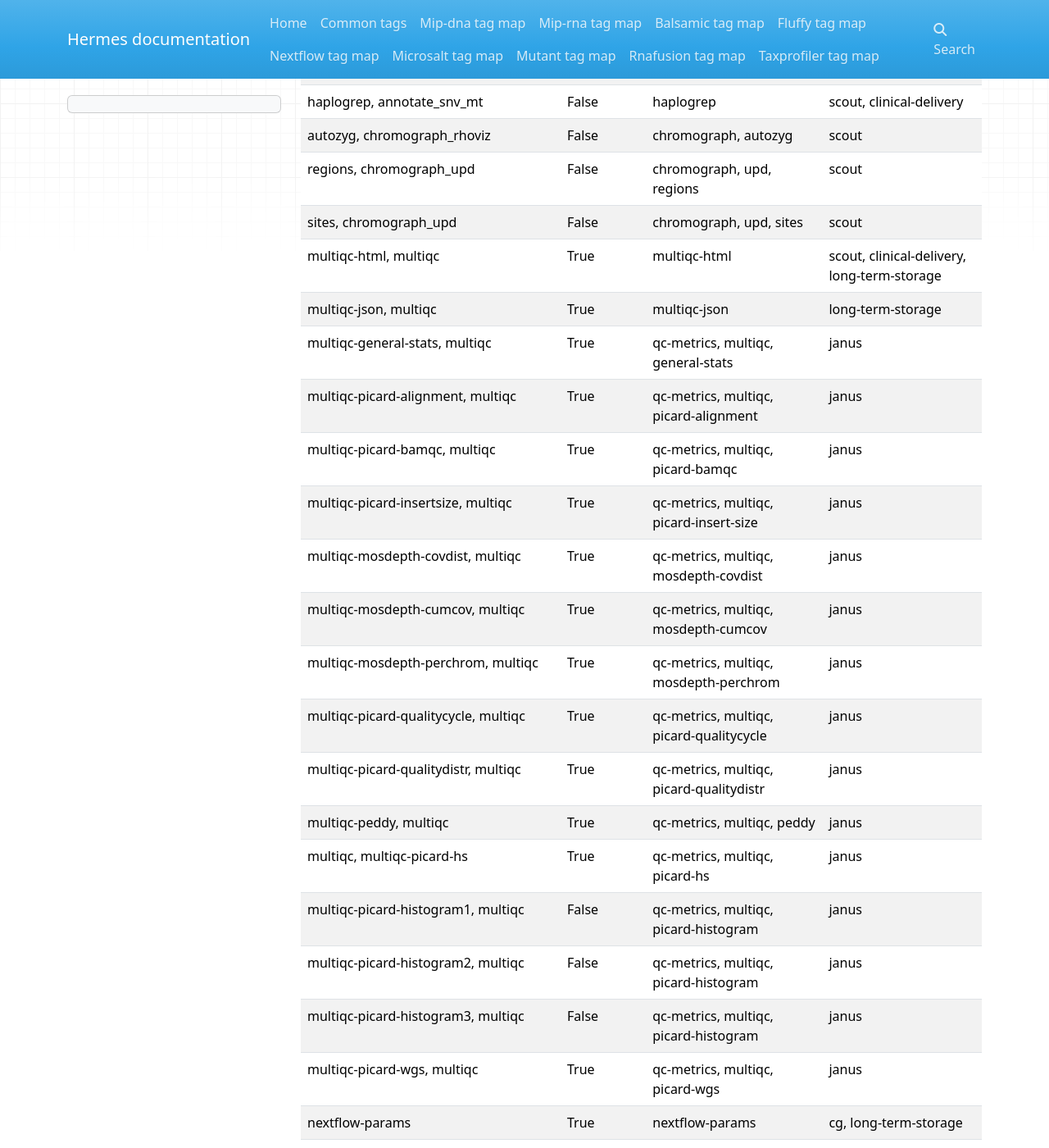
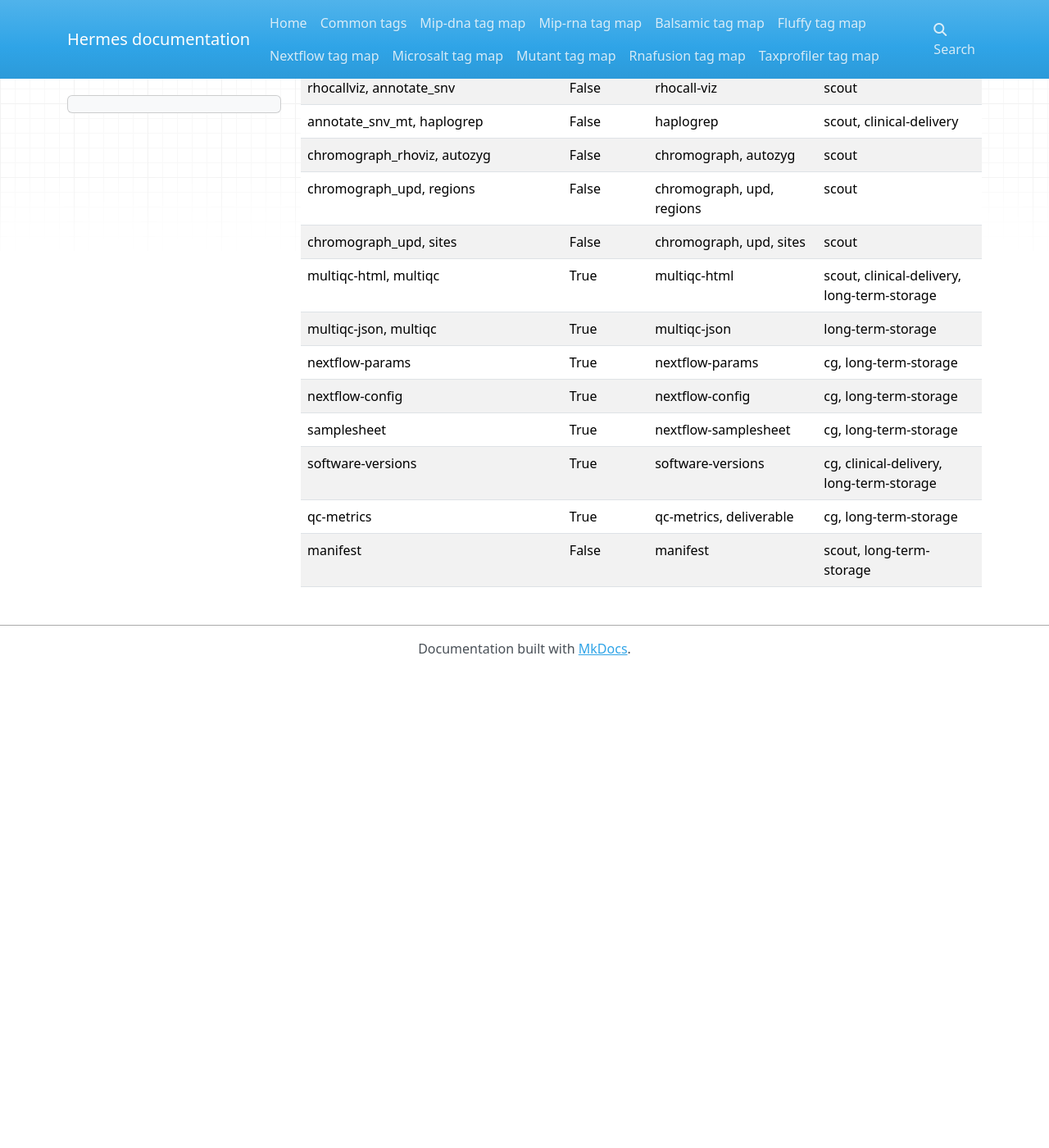
Before and after one commit to Clinical-Genomics/hermes, an MkDocs documentation site: the page built from docs/raredisease_map.md, in a window 1280 px wide and 1400 px high, scrolled down 3220 px. Shown: the whole window at 82% size. Built offline with MkDocs 1.6.1, drawn with Linux system fonts in a browser that asks for light colours; nearby versions of some CDN libraries; after the commit the page ends 4039 px from its top, so only the background shows below that; some of the changed text lies outside the part shown.

Commit message:
update docs

```diff
--- a/docs/raredisease_map.md
+++ b/docs/raredisease_map.md
@@ -1,84 +1,69 @@
-| Raredisease tags                                 | Mandatory   | HK tags                                  | Used by                                        |
-|--------------------------------------------------|-------------|------------------------------------------|------------------------------------------------|
-| alignment, alignment_markduplicates              | False       | cram, picard-duplicates                  | scout, clinical-delivery                       |
-| alignment_markduplicates_index, alignment        | False       | cram-index, picard-duplicates            | scout, clinical-delivery                       |
-| alignment, alignment_mt                          | False       | bam-mt                                   | scout                                          |
-| alignment, alignment_mt_index                    | False       | bam-mt-index                             | scout                                          |
-| tiddit_coverage                                  | False       | tiddit-coverage, bigwig                  | scout                                          |
-| qc_bam, mosdepth_d4                              | False       | coverage, d4                             | scout                                          |
-| tcov, chromograph_cov                            | False       | chromograph, tcov                        | scout                                          |
-| tsv, smncopynumbercaller                         | False       | smn-calling                              | scout, clinical-delivery, long-term-storage    |
-| variant_catalog, expansionhunter                 | False       | expansionhunter, variant-catalog         | scout, long-term-storage                       |
-| case_sv_str, expansionhunter_stranger            | False       | vcf-str                                  | scout, long-term-storage, clinical-delivery    |
-| case_sv_str_index, expansionhunter_stranger      | False       | vcf-str-index                            | scout, long-term-storage, clinical-delivery    |
-| str_variants, expansionhunter                    | False       | expansionhunter, vcf-str                 | scout                                          |
-| str_alignment, expansionhunter                   | False       | expansionhunter, bam                     | scout                                          |
-| str_alignment_index, expansionhunter             | False       | expansionhunter, bam-index               | scout                                          |
-| vcf2cytosure                                     | False       | vcf2cytosure                             | scout, long-term-storage                       |
-| baf, gens_generatedata                           | False       | gens, fracsnp, bed                       | scout                                          |
-| gens_generatedata, baf_index                     | False       | gens, fracsnp, bed-index                 | scout                                          |
-| cov, gens_generatedata                           | False       | gens, coverage, bed                      | scout                                          |
-| gens_generatedata, cov_index                     | False       | gens, coverage, bed-index                | scout                                          |
-| call_mobile_elements                             | False       | mobile-elements, vcf                     | scout, long-term-storage                       |
-| call_mobile_elements_index, call_mobile_elements | False       | mobile-elements, vcf-index               | scout, long-term-storage                       |
-| clinical, annotate_mobile_elements               | False       | mobile-elements, clinical, vcf           | scout, clinical-delivery, long-term-storage    |
-| clinical_index, annotate_mobile_elements         | False       | mobile-elements, clinical, vcf-index     | scout, clinical-delivery, long-term-storage    |
-| annotate_mobile_elements, research               | False       | mobile-elements, research, vcf           | scout, clinical-delivery, long-term-storage    |
-| annotate_mobile_elements, research_index         | False       | mobile-elements, research, vcf-index     | scout, clinical-delivery, long-term-storage    |
-| call_snv                                         | True        | vcf-snv                                  | genotype, clinical-delivery, long-term-storage |
-| call_snv_index, call_snv                         | False       | vcf-snv-index                            | cg, clinical-delivery, long-term-storage       |
-| call_snv_mt, call_snv                            | False       | vcf-snv, mitochondria                    | cg                                             |
-| call_snv_mt_index, call_snv                      | False       | vcf-snv-index, mitochondria              | cg                                             |
-| call_sv                                          | False       | vcf-sv                                   | cg, clinical-delivery, long-term-storage       |
-| call_sv_index, call_sv                           | False       | vcf-sv-index                             | cg, clinical-delivery, long-term-storage       |
-| call_sv_mt                                       | False       | vcf-sv, mitochondria                     | cg                                             |
-| call_sv_mt, call_sv_mt_index                     | False       | vcf-sv-index, mitochondria               | cg                                             |
-| call_sv_mt, call_sv_mt_del                       | False       | mitochondria, mitodel                    | scout                                          |
-| call_sv_mt, eklipse_del                          | False       | eklipse-del, csv, mitochondria           | long-term-storage                              |
-| call_sv_mt, eklipse_png                          | False       | eklipse-png, mitochondria                | long-term-storage                              |
-| eklipse_genes, call_sv_mt                        | False       | eklipse-gene, csv, mitochondria          | scout                                          |
-| rank_and_filter, snv_clinical                    | True        | vcf-snv-clinical                         | scout, clinical-delivery, long-term-storage    |
-| rank_and_filter, snv_clinical_index              | True        | vcf-snv-clinical-index                   | scout, clinical-delivery, long-term-storage    |
-| rank_and_filter, snv_research                    | True        | vcf-snv-research                         | scout, clinical-delivery, long-term-storage    |
-| snv_research_index, rank_and_filter              | True        | vcf-snv-research-index                   | scout, clinical-delivery, long-term-storage    |
-| rank_and_filter, sv_clinical                     | True        | vcf-sv-clinical                          | scout, clinical-delivery, long-term-storage    |
-| rank_and_filter, sv_clinical_index               | True        | vcf-sv-clinical-index                    | scout, clinical-delivery, long-term-storage    |
-| rank_and_filter, sv_research                     | True        | vcf-sv-research                          | scout, clinical-delivery, long-term-storage    |
-| rank_and_filter, sv_research_index               | True        | vcf-sv-research-index                    | scout, clinical-delivery, long-term-storage    |
-| rank_and_filter, mt_clinical                     | True        | vcf-sv-clinical, mitochondria            | scout, clinical-delivery, long-term-storage    |
-| rank_and_filter, mt_clinical_index               | True        | vcf-sv-clinical-index, mitochondria      | scout, clinical-delivery, long-term-storage    |
-| rank_and_filter, mt_research                     | True        | vcf-sv-research, mitochondria            | scout, clinical-delivery, long-term-storage    |
-| rank_and_filter, mt_research_index               | True        | vcf-sv-research-index, mitochondria      | scout, clinical-delivery, long-term-storage    |
-| ngsbits_samplegender                             | True        | ngsbits-samplegender                     | scout                                          |
-| peddy                                            | True        | peddy, ped                               | audit, scout, clinical-delivery                |
-| ped_check, peddy                                 | True        | peddy, ped-check                         | audit, scout, clinical-delivery                |
-| sex_check, peddy                                 | True        | peddy, sex-check                         | audit, scout, clinical-delivery                |
-| pedigree_fam, pedigree                           | True        | pedigree                                 | scout                                          |
-| rhocallviz, annotate_snv                         | False       | rhocall-viz                              | scout                                          |
-| haplogrep, annotate_snv_mt                       | False       | haplogrep                                | scout, clinical-delivery                       |
-| autozyg, chromograph_rhoviz                      | False       | chromograph, autozyg                     | scout                                          |
-| regions, chromograph_upd                         | False       | chromograph, upd, regions                | scout                                          |
-| sites, chromograph_upd                           | False       | chromograph, upd, sites                  | scout                                          |
-| multiqc-html, multiqc                            | True        | multiqc-html                             | scout, clinical-delivery, long-term-storage    |
-| multiqc-json, multiqc                            | True        | multiqc-json                             | long-term-storage                              |
-| multiqc-general-stats, multiqc                   | True        | qc-metrics, multiqc, general-stats       | janus                                          |
-| multiqc-picard-alignment, multiqc                | True        | qc-metrics, multiqc, picard-alignment    | janus                                          |
-| multiqc-picard-bamqc, multiqc                    | True        | qc-metrics, multiqc, picard-bamqc        | janus                                          |
-| multiqc-picard-insertsize, multiqc               | True        | qc-metrics, multiqc, picard-insert-size  | janus                                          |
-| multiqc-mosdepth-covdist, multiqc                | True        | qc-metrics, multiqc, mosdepth-covdist    | janus                                          |
-| multiqc-mosdepth-cumcov, multiqc                 | True        | qc-metrics, multiqc, mosdepth-cumcov     | janus                                          |
-| multiqc-mosdepth-perchrom, multiqc               | True        | qc-metrics, multiqc, mosdepth-perchrom   | janus                                          |
-| multiqc-picard-qualitycycle, multiqc             | True        | qc-metrics, multiqc, picard-qualitycycle | janus                                          |
-| multiqc-picard-qualitydistr, multiqc             | True        | qc-metrics, multiqc, picard-qualitydistr | janus                                          |
-| multiqc-peddy, multiqc                           | True        | qc-metrics, multiqc, peddy               | janus                                          |
-| multiqc, multiqc-picard-hs                       | True        | qc-metrics, multiqc, picard-hs           | janus                                          |
-| multiqc-picard-histogram1, multiqc               | False       | qc-metrics, multiqc, picard-histogram    | janus                                          |
-| multiqc-picard-histogram2, multiqc               | False       | qc-metrics, multiqc, picard-histogram    | janus                                          |
-| multiqc-picard-histogram3, multiqc               | False       | qc-metrics, multiqc, picard-histogram    | janus                                          |
-| multiqc-picard-wgs, multiqc                      | True        | qc-metrics, multiqc, picard-wgs          | janus                                          |
-| nextflow-params                                  | True        | nextflow-params                          | cg, long-term-storage                          |
-| nextflow-config                                  | True        | nextflow-config                          | cg, long-term-storage                          |
-| samplesheet                                      | True        | nextflow-samplesheet                     | cg, long-term-storage                          |
-| software-versions                                | True        | software-versions                        | cg, clinical-delivery, long-term-storage       |
-| qc-metrics                                       | True        | qc-metrics, deliverable                  | cg, long-term-storage                          |
-| manifest                                         | False       | manifest                                 | scout, long-term-storage                       |
+| Raredisease tags                                 | Mandatory   | HK tags                              | Used by                                        |
+|--------------------------------------------------|-------------|--------------------------------------|------------------------------------------------|
+| alignment, alignment_markduplicates              | False       | cram, picard-duplicates              | scout, clinical-delivery                       |
+| alignment_markduplicates_index, alignment        | False       | cram-index, picard-duplicates        | scout, clinical-delivery                       |
+| alignment, alignment_mt                          | False       | bam-mt                               | scout                                          |
+| alignment_mt_index, alignment                    | False       | bam-mt-index                         | scout                                          |
+| tiddit_coverage                                  | False       | tiddit-coverage, bigwig              | scout                                          |
+| mosdepth_d4, qc_bam                              | False       | coverage, d4                         | scout                                          |
+| tcov, chromograph_cov                            | False       | chromograph, tcov                    | scout                                          |
+| smncopynumbercaller, tsv                         | False       | smn-calling                          | scout, clinical-delivery, long-term-storage    |
+| variant_catalog, expansionhunter                 | False       | expansionhunter, variant-catalog     | scout, long-term-storage                       |
+| case_sv_str, expansionhunter_stranger            | False       | vcf-str                              | scout, long-term-storage, clinical-delivery    |
+| case_sv_str_index, expansionhunter_stranger      | False       | vcf-str-index                        | scout, long-term-storage, clinical-delivery    |
+| str_variants, expansionhunter                    | False       | expansionhunter, vcf-str             | scout                                          |
+| str_alignment, expansionhunter                   | False       | expansionhunter, bam                 | scout                                          |
+| str_alignment_index, expansionhunter             | False       | expansionhunter, bam-index           | scout                                          |
+| vcf2cytosure                                     | False       | vcf2cytosure                         | scout, long-term-storage                       |
+| baf, gens_generatedata                           | False       | gens, fracsnp, bed                   | scout                                          |
+| baf_index, gens_generatedata                     | False       | gens, fracsnp, bed-index             | scout                                          |
+| gens_generatedata, cov                           | False       | gens, coverage, bed                  | scout                                          |
+| cov_index, gens_generatedata                     | False       | gens, coverage, bed-index            | scout                                          |
+| call_mobile_elements                             | False       | mobile-elements, vcf                 | scout, long-term-storage                       |
+| call_mobile_elements, call_mobile_elements_index | False       | mobile-elements, vcf-index           | scout, long-term-storage                       |
+| clinical, annotate_mobile_elements               | False       | mobile-elements, clinical, vcf       | scout, clinical-delivery, long-term-storage    |
+| annotate_mobile_elements, clinical_index         | False       | mobile-elements, clinical, vcf-index | scout, clinical-delivery, long-term-storage    |
+| research, annotate_mobile_elements               | False       | mobile-elements, research, vcf       | scout, clinical-delivery, long-term-storage    |
+| research_index, annotate_mobile_elements         | False       | mobile-elements, research, vcf-index | scout, clinical-delivery, long-term-storage    |
+| call_snv                                         | True        | vcf-snv                              | genotype, clinical-delivery, long-term-storage |
+| call_snv_index, call_snv                         | False       | vcf-snv-index                        | cg, clinical-delivery, long-term-storage       |
+| call_snv_mt, call_snv                            | False       | vcf-snv, mitochondria                | cg                                             |
+| call_snv, call_snv_mt_index                      | False       | vcf-snv-index, mitochondria          | cg                                             |
+| call_sv                                          | False       | vcf-sv                               | cg, clinical-delivery, long-term-storage       |
+| call_sv_index, call_sv                           | False       | vcf-sv-index                         | cg, clinical-delivery, long-term-storage       |
+| call_sv_mt                                       | False       | vcf-sv, mitochondria                 | cg                                             |
+| call_sv_mt_index, call_sv_mt                     | False       | vcf-sv-index, mitochondria           | cg                                             |
+| call_sv_mt_del, call_sv_mt                       | False       | mitochondria, mitodel                | scout                                          |
+| eklipse_del, call_sv_mt                          | False       | eklipse-del, csv, mitochondria       | long-term-storage                              |
+| eklipse_png, call_sv_mt                          | False       | eklipse-png, mitochondria            | long-term-storage                              |
+| eklipse_genes, call_sv_mt                        | False       | eklipse-gene, csv, mitochondria      | scout                                          |
+| snv_clinical, rank_and_filter                    | True        | vcf-snv-clinical                     | scout, clinical-delivery, long-term-storage    |
+| rank_and_filter, snv_clinical_index              | True        | vcf-snv-clinical-index               | scout, clinical-delivery, long-term-storage    |
+| snv_research, rank_and_filter                    | True        | vcf-snv-research                     | scout, clinical-delivery, long-term-storage    |
+| rank_and_filter, snv_research_index              | True        | vcf-snv-research-index               | scout, clinical-delivery, long-term-storage    |
+| rank_and_filter, sv_clinical                     | True        | vcf-sv-clinical                      | scout, clinical-delivery, long-term-storage    |
+| sv_clinical_index, rank_and_filter               | True        | vcf-sv-clinical-index                | scout, clinical-delivery, long-term-storage    |
+| sv_research, rank_and_filter                     | True        | vcf-sv-research                      | scout, clinical-delivery, long-term-storage    |
+| sv_research_index, rank_and_filter               | True        | vcf-sv-research-index                | scout, clinical-delivery, long-term-storage    |
+| mt_clinical, rank_and_filter                     | False       | vcf-sv-clinical, mitochondria        | scout, clinical-delivery, long-term-storage    |
+| mt_clinical_index, rank_and_filter               | False       | vcf-sv-clinical-index, mitochondria  | scout, clinical-delivery, long-term-storage    |
+| mt_research, rank_and_filter                     | False       | vcf-sv-research, mitochondria        | scout, clinical-delivery, long-term-storage    |
+| mt_research_index, rank_and_filter               | False       | vcf-sv-research-index, mitochondria  | scout, clinical-delivery, long-term-storage    |
+| ngsbits_samplegender                             | True        | ngsbits-samplegender                 | scout                                          |
+| peddy                                            | True        | peddy, ped                           | audit, scout, clinical-delivery                |
+| ped_check, peddy                                 | True        | peddy, ped-check                     | audit, scout, clinical-delivery                |
+| sex_check, peddy                                 | True        | peddy, sex-check                     | audit, scout, clinical-delivery                |
+| pedigree_fam, pedigree                           | True        | pedigree                             | scout                                          |
+| rhocallviz, annotate_snv                         | False       | rhocall-viz                          | scout                                          |
+| annotate_snv_mt, haplogrep                       | False       | haplogrep                            | scout, clinical-delivery                       |
+| chromograph_rhoviz, autozyg                      | False       | chromograph, autozyg                 | scout                                          |
+| chromograph_upd, regions                         | False       | chromograph, upd, regions            | scout                                          |
+| chromograph_upd, sites                           | False       | chromograph, upd, sites              | scout                                          |
+| multiqc-html, multiqc                            | True        | multiqc-html                         | scout, clinical-delivery, long-term-storage    |
+| multiqc-json, multiqc                            | True        | multiqc-json                         | long-term-storage                              |
+| nextflow-params                                  | True        | nextflow-params                      | cg, long-term-storage                          |
+| nextflow-config                                  | True        | nextflow-config                      | cg, long-term-storage                          |
+| samplesheet                                      | True        | nextflow-samplesheet                 | cg, long-term-storage                          |
+| software-versions                                | True        | software-versions                    | cg, clinical-delivery, long-term-storage       |
+| qc-metrics                                       | True        | qc-metrics, deliverable              | cg, long-term-storage                          |
+| manifest                                         | False       | manifest                             | scout, long-term-storage                       |
```
